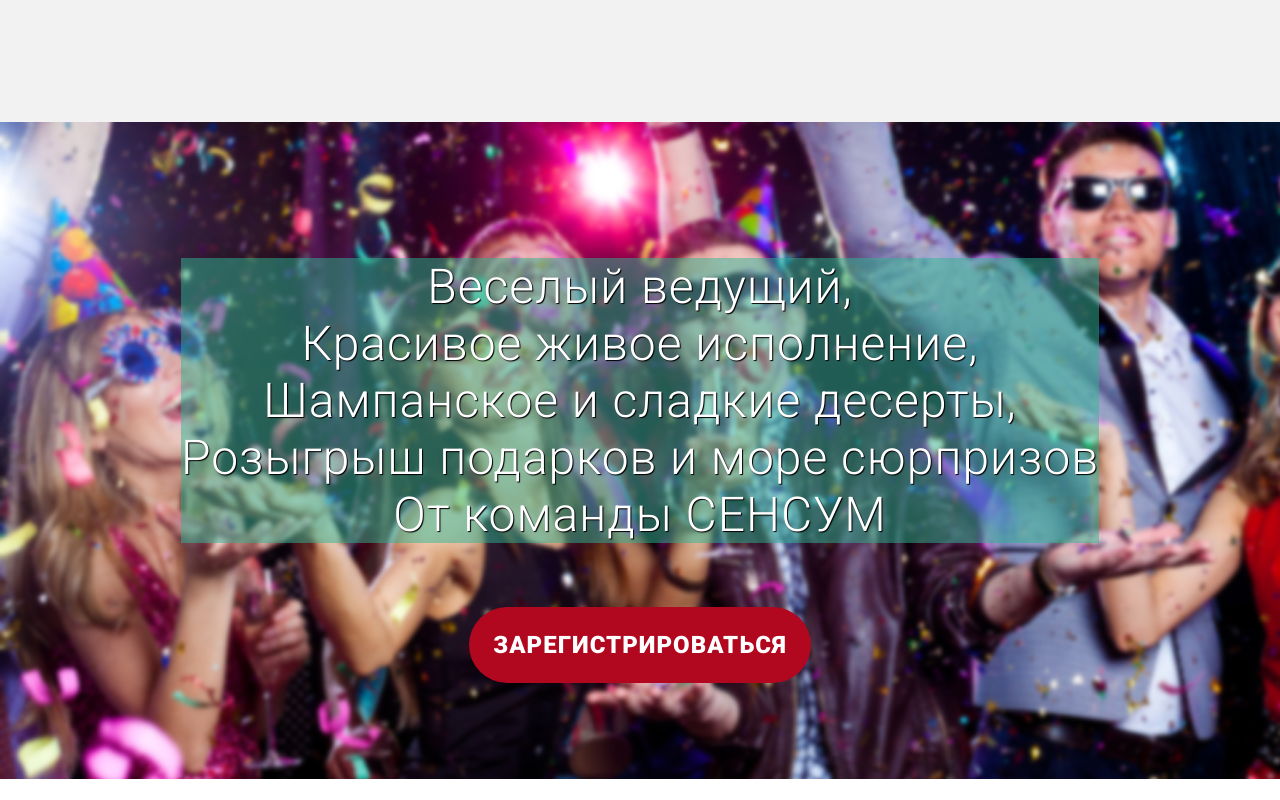
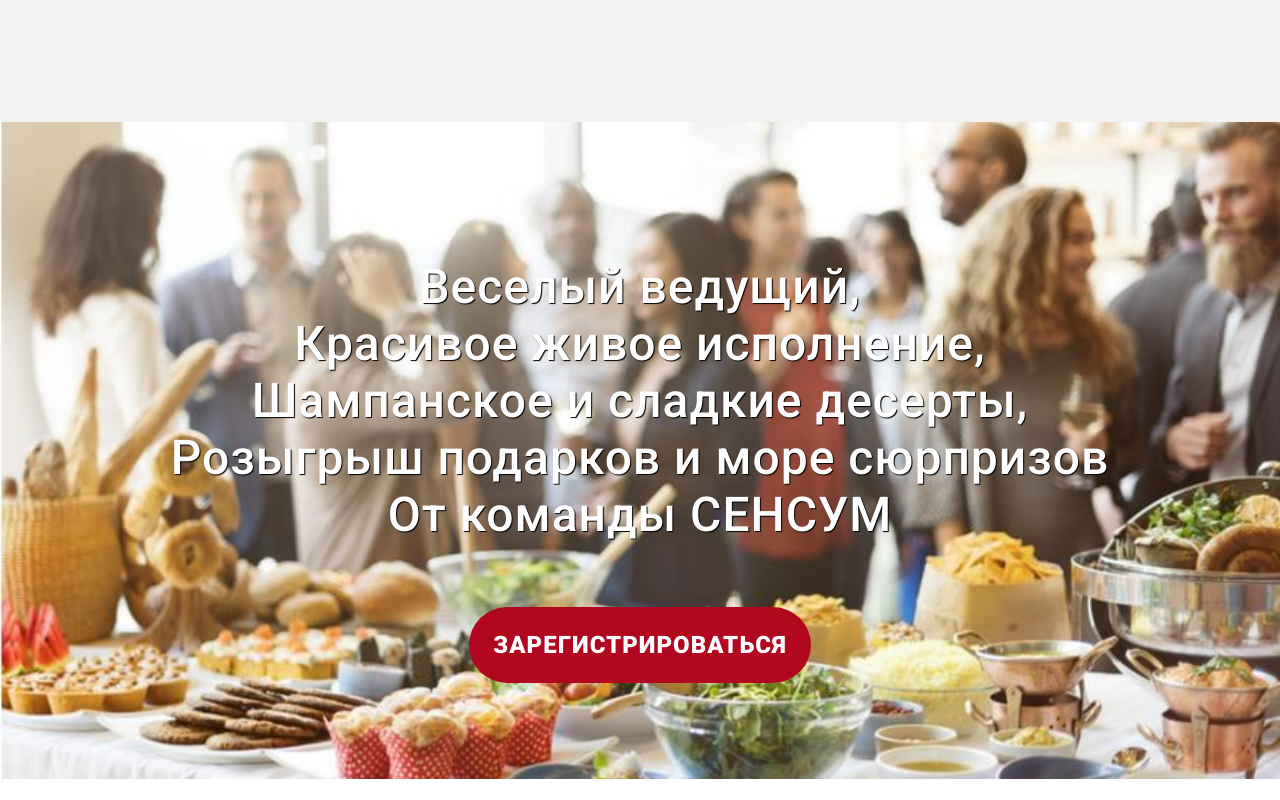
Before and after one commit to sensum-rb/sensum-rb.github.io, a website: page promo/index.html in a window 1280 px wide. Shown: the part 2940-3740 px from the top of the page. Drawn offline with Linux system fonts and the light colour scheme.

Commit message:
Fix Holiday Section

```diff
--- a/promo/scss/_holiday.scss
+++ b/promo/scss/_holiday.scss
@@ -2,9 +2,10 @@
   @include flex-box-col-center();
   padding-top: 6em;
   padding-bottom: 6em;
-  background-image: url(./img/celebrationBlur.png);
+  // background-image: url(./img/celebrationBlur.png);
+  background-image: url(./img/holiday.jpg);
   background-repeat: no-repeat;
-  background-position: center;
+  background-position: top;
   background-attachment: fixed;
   background-size: cover;
   .hero__btn {
@@ -17,9 +18,9 @@
 .holiday__head {
   // background-color: rgba(0, 0, 0, 0.5);
   // background-color: rgba(177, 7, 32, 0.5);
-  background-color: rgba(49, 182, 147, 0.5);
+  // background-color: rgba(49, 182, 147, 0.5);
   font-size: 3rem;
-  font-weight: 300;
+  font-weight: 500;
   text-align: center;
   text-shadow: 1px 1px 1px #000;
   color: #fff;
```
Also changed, not shown: promo/img/holiday.jpg (added), promo/img/holiday1.png (added), promo/styles.css.
